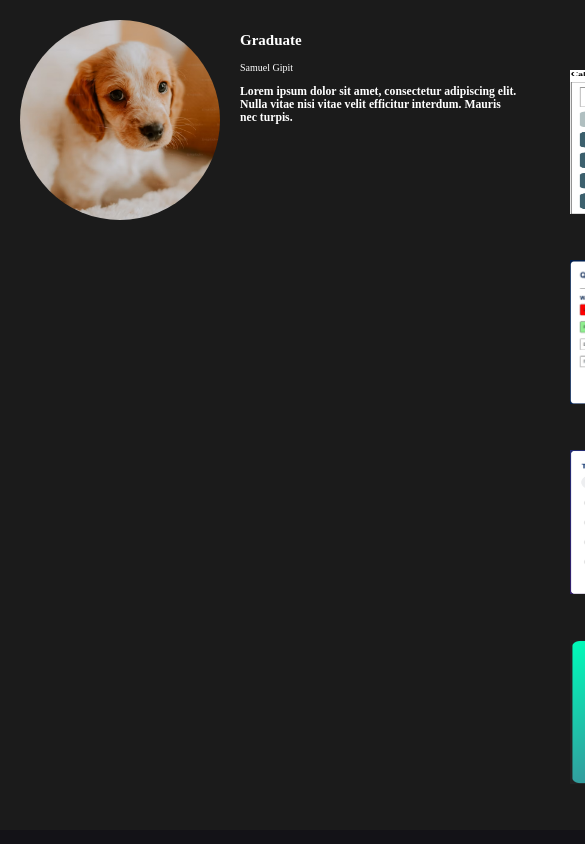
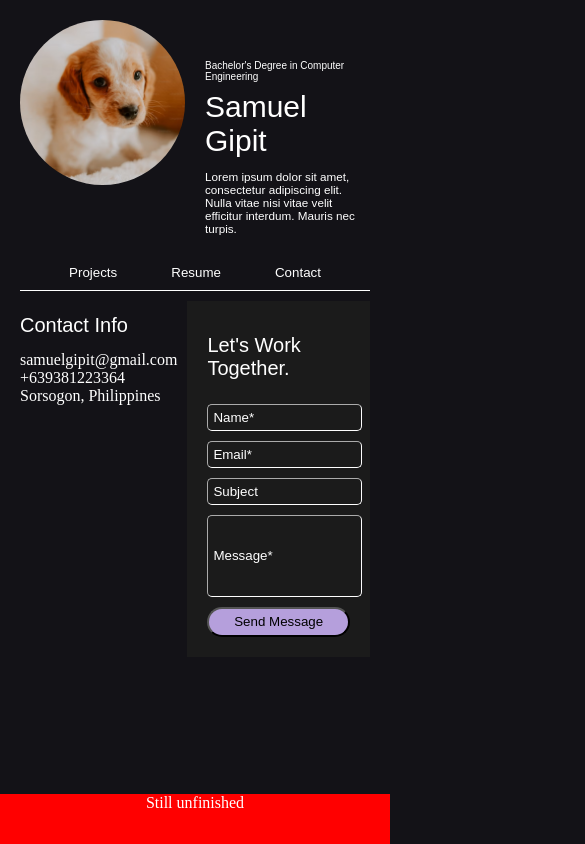
Before and after one commit to Beepo123/my_portfolio, a plain HTML site: page index.html in a window 390 px wide. Shown: the top 844 px of the page, 585 px wide, since content can reach past the window. Drawn offline with Linux system fonts and the light colour scheme; a web font is replaced by a local one.

Commit message:
made it more responsive for mobile screen sizes

```diff
--- a/contents.js
+++ b/contents.js
@@ -12,8 +12,6 @@ const projects = [
   ["weather-app/weather-app.html", "weather-app-icon", "weather app"],
 ];
 
-const projectLinks = [];
-
 export function renderProjects() {
   let projectsHTML = ``;
   projects.forEach((project) => {
@@ -27,7 +25,9 @@ export function renderProjects() {
     `;
     projectsHTML += html;
   });
-  document.querySelector(".body").innerHTML = projectsHTML;
+  document.querySelector(
+    ".body"
+  ).innerHTML = `<div class="body-project">${projectsHTML}</div>`;
   document.querySelector(".body").classList.remove("centered-resume");
 }
 
@@ -37,4 +37,28 @@ export function renderResume() {
   bodyElement.classList.add("centered-resume");
 }
 
-export function renderContact() {}
+export function renderContact() {
+  let contactHTML = `
+  <div class="body-contact">
+    <div class="contact-info">
+      <div class="contact-info">
+        <h1>Contact Info</h1>
+        <div class="mail">samuelgipit@gmail.com</div>
+        <div class="contact-me">+639381223364</div>
+        <div class="address">Sorsogon, Philippines</div>
+      </div>
+    </div>
+
+    <div class="message-box">
+      <h1>Let's Work Together.</h1>
+      <input placeholder="Name*" />
+      <input placeholder="Email*" />
+      <input placeholder="Subject" />
+      <input class="message-input" placeholder="Message*" />
+      <button>Send Message</button>
+    </div>
+  </div>
+  `;
+  document.querySelector(".body").innerHTML = contactHTML;
+  document.querySelector(".body").classList.remove("centered-resume");
+}
--- a/index.html
+++ b/index.html
@@ -5,6 +5,10 @@
     <meta name="viewport" content="width=device-width, initial-scale=1.0" />
     <title>My Portfolio</title>
     <link rel="stylesheet" href="style.css" />
+
+    <link rel="preconnect" href="https://fonts.googleapis.com">
+    <link rel="preconnect" href="https://fonts.gstatic.com" crossorigin>
+    <link href="https://fonts.googleapis.com/css2?family=Wix+Madefor+Text:ital,wght@0,400..800;1,400..800&display=swap" rel="stylesheet">
   </head>
   <body>
     <main>
@@ -13,7 +17,7 @@
           <img src="images/dog-image.avif" alt="" />
         </div>
         <div class="profile-information">
-          <h2 class="title">Graduate</h2>
+          <h2 class="title">Bachelor's Degree in Computer Engineering</h2>
           <p class="name">Samuel Gipit</p>
           <h3 class="profile-description"
             >Lorem ipsum dolor sit amet, consectetur adipiscing elit. Nulla
@@ -28,11 +32,15 @@
           <button class="resume-button">Resume</button>
           <button class="contact-button">Contact</button>
         </div>
+
         <div class="body">
-          <!--JS will generate items here-->
+          <!--javascript will generate here-->
         </div>
       </div>
     </main>
+    <footer>
+      <div class="footer-div">Still unfinished</div>
+    </footer>
     <script type="module" src="script.js"></script>
   </body>
 </html>
--- a/script.js
+++ b/script.js
@@ -1,7 +1,7 @@
-import { renderProjects, renderResume } from "./contents.js";
+import { renderContact, renderProjects, renderResume } from "./contents.js";
 
 document.addEventListener('DOMContentLoaded', ()=>{
-  renderProjects();
+  renderContact();
 })
 
 document.querySelector(".header").addEventListener("click", (event) => {
@@ -16,7 +16,7 @@ document.querySelector(".header").addEventListener("click", (event) => {
   }
 
   if(event.target.closest(".contact-button")){
-    console.log('contact')
+    renderContact()
     return;
   }
 });
--- a/style.css
+++ b/style.css
@@ -3,33 +3,66 @@ body{
     margin: 0;
     box-sizing: border-box;
     background-color: rgb(19, 18, 23);
+    color: white;
+    position: relative;
+}
+
+.footer-div{
+    height: 50px;
+    background-color: red;
+
+    text-align: center;
+
+    position: fixed;
+    bottom: 0;
+    right: 0;
+    left: 0;
+}
+
+body a{
+    text-decoration: none;
 }
 
 main{
     margin: 50px 200px;
-    width: calc(100% - 400px); /* Subtracting left and right margins */
+    margin-left: auto;
+    margin-right: auto;
+
+    max-width: 1000px;
+
     display: flex;
-    background-color: rgb(27, 27, 27);
 }
 
-    /*
-    media queries for reponsive design
-    */
-@media (max-width: 1000px){
+/***************
+    MEDIA QUERIES
+***************/
+
+/* mobile view */
+@media screen and (max-width: 420px){
     main{
         margin: 0;
-        width: 1000px;
+        flex-direction: column;
+    }
+
+    .body-contact{
+        column-gap: 10px;
+    }
+
+    .message-box input{
+        width: 100%;
     }
 }
+
 
 /***************
    PROFILE DIV
 ***************/
 
 .profile{
+    box-sizing: border-box;
     font-size: 10px;
 
-    width: 500px;
+    flex: 0.4;
     padding: 20px;
 
     border-color: blue;
@@ -38,34 +71,46 @@ main{
 }
 
 .profile-picture{
-    height: 200px;
-    width: 200px;
-    min-width: 200px;
+    flex: 1;
 }
 
 .profile-picture img{
+    aspect-ratio: 1/1;
     width: 100%;
-    height: 100%;
+    min-width: 120px;
     object-fit: cover;
     border-radius: 50%;
 }
 
-.profile-information h2,
-.profile-information p,
-.profile-information h3 {
-    color: white;
+.profile-information{
+    height: 200px;
+    flex: 1;
 }
 
+.profile-information :is(h2,h3,p) {
+    font-family: Arial, Helvetica, sans-serif;
+    font-weight: 300;
+}
+
+.profile-information h2{
+    margin-top: 40px;
+    font-size: 10px;
+}
+
+.profile-information p{
+    font-size: 30px;
+    margin: 0;
+}
 /***************
    CONTENT DIV
 ***************/
 
 .content{
     display: flex;
+    flex: .6;
     flex-direction: column;
+
     row-gap: 10px;
-    flex: 1;
-
     padding: 20px;
     border-color: green;
 }
@@ -74,6 +119,8 @@ main{
     border-top: none;
     border-left: none;
     border-right: none;
+    border-bottom: thin solid;
+
     padding-bottom: 5px;
 
     display: flex;
@@ -91,7 +138,10 @@ main{
 
 .header button:active{
     border-bottom: solid;
-    border-color: white;
+}
+
+.body{
+    width: 100%;
 }
 
 /***************
@@ -100,18 +150,17 @@ main{
 
     /* Project tab */
 
-.body{
-    height: 100%;
+.body-project{
     display: grid;
     grid-template-columns: 1fr 1fr;
     row-gap: 10px;
     column-gap: 10px;
-    border: none;
 }
 
 .project-container{
     aspect-ratio: 37/32;
     padding: 10px;
+    background-color: rgb(27, 27, 27);
 }
 
 .project-thumbnail{
@@ -125,14 +174,69 @@ main{
 
 .project-title{
     height: 10%;
-    color: white;
     display: flex;
     align-items: center;
-    justify-content: center;
+    justify-content: left;
+    color: white;
 }
 
- /* Resume tab */
+    /* Resume tab */
+
  .centered-resume{
     display: flex;
     justify-content: center;
  }
+
+ .centered-resume img{
+    aspect-ratio: 23/32;
+    width: 100%;
+ }
+
+
+    /* Contact tab */
+
+.body-contact{
+    display: flex;
+}
+
+.contact-info{
+    flex: 1;
+}
+
+.body-contact h1{
+    font-size: 20px;
+    font-family: "Wix Madefor Text", sans-serif;
+    font-weight: 400;
+}
+
+.message-box{
+    flex: 1;
+    display: flex;
+    flex-direction: column;
+    row-gap: 10px;
+    background-color: rgb(27, 27, 27);
+    padding: 20px;
+}
+
+.message-box input{
+    background-color: transparent;
+    padding: 5px;
+    border-color: white;
+    border-width: thin;
+    border-radius: 5px;
+    color: white;
+}
+
+.message-box input::placeholder{
+    color: white;
+}
+
+.message-input{
+    height: 70px;
+}
+
+.message-box button{
+    background-color: rgb(181, 159, 220);
+    border-radius: 15px;
+    height: 30px;
+}
```
